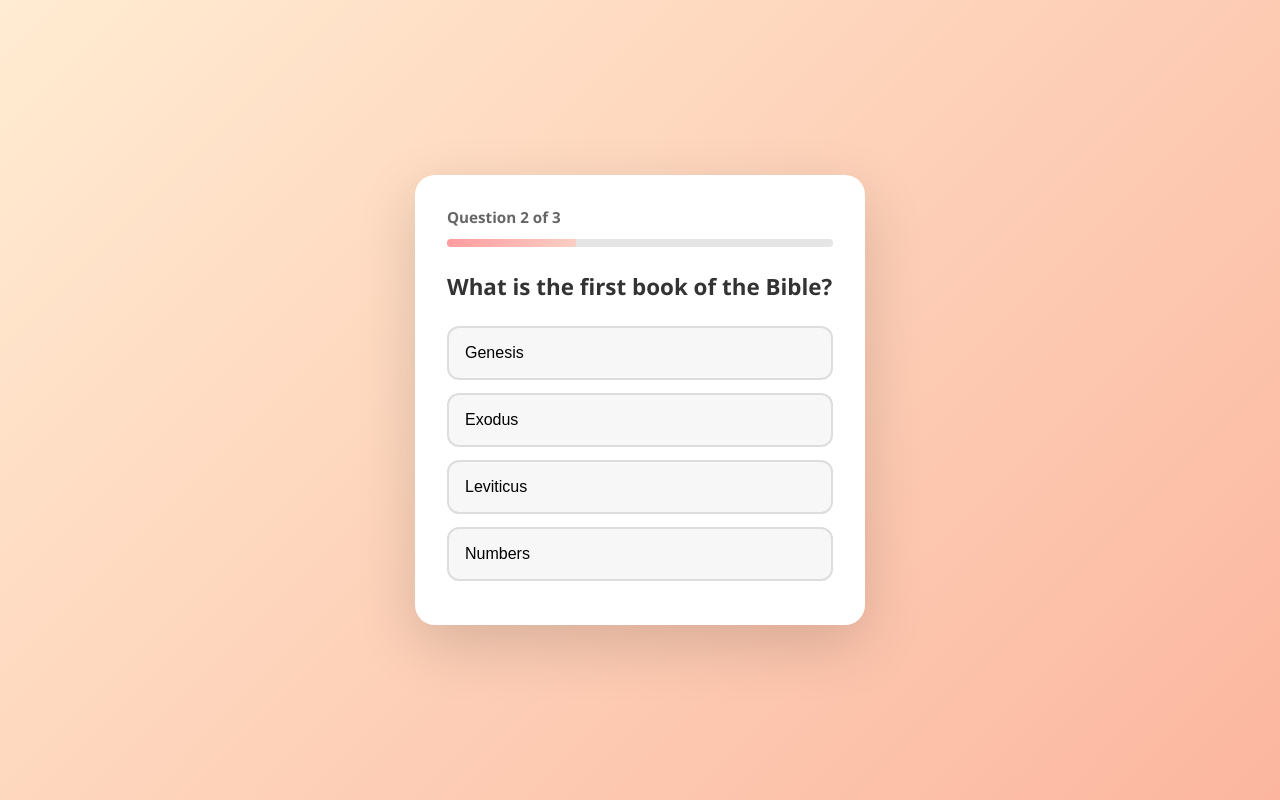
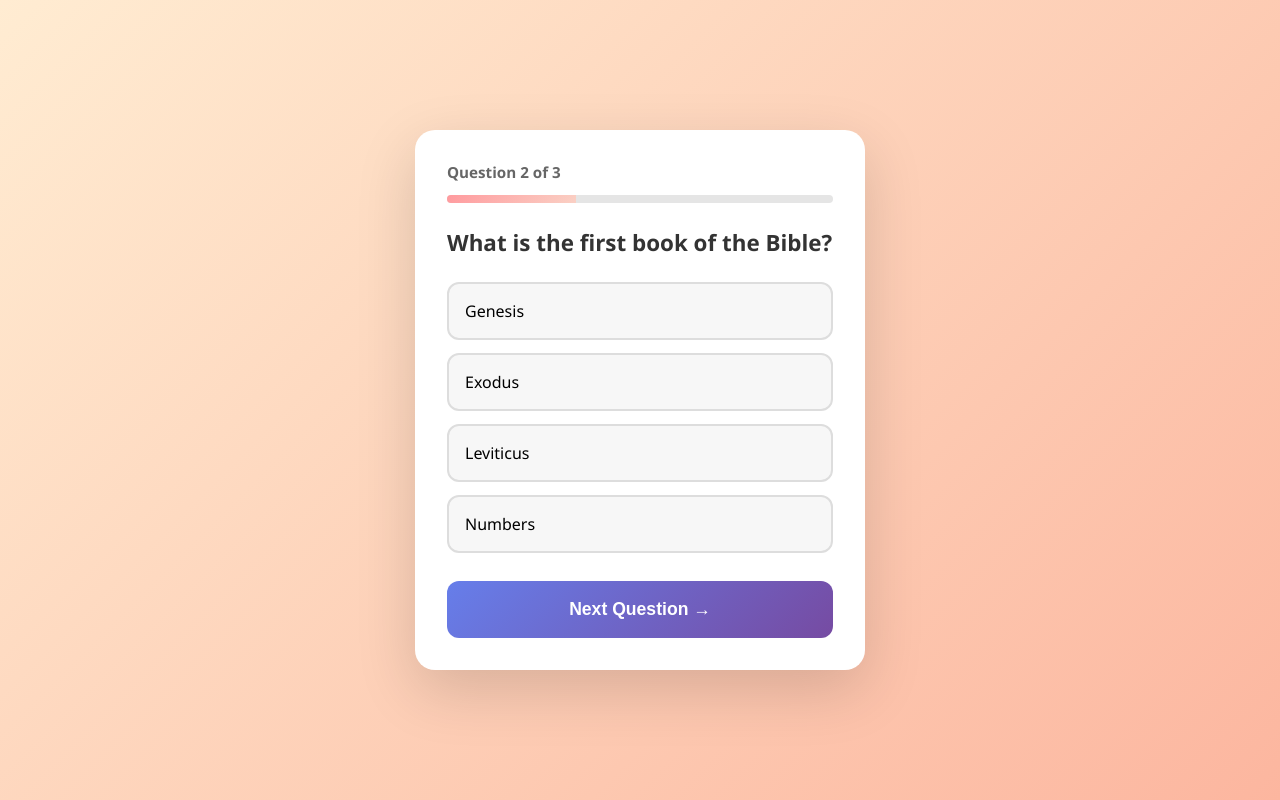
Before and after one commit to georgepol1023/Quiz, a Flask app: page /quiz in a window 1280 px wide. Run offline with Flask 3, Linux system fonts and the light colour scheme; the visitor is signed in with stand-in values (Sample User, id 1).

Commit message:
Refactor quiz options to use radio buttons

```diff
--- a/templates/quiz.html
+++ b/templates/quiz.html
@@ -60,9 +60,15 @@
     color: #333;
   }
 
-  button.opt-label {
+  input[type="radio"] {
+    position: absolute;
+    opacity: 0;
+    width: 0;
+    height: 0;
+  }
+
+  .opt-label {
     display: block;
-    width: 100%;
     padding: 1rem;
     background: #f7f7f7;
     border-radius: 12px;
@@ -71,17 +77,22 @@
     cursor: pointer;
     transition: .25s;
     font-size: 1rem;
-    text-align: left;
+    position: relative;
   }
 
-  button.opt-label:hover {
+  .opt-label:hover {
     border-color: #667eea;
     background: #eef0ff;
     transform: scale(1.02);
   }
 
-  button.opt-label:active {
-    transform: scale(0.98);
+  input[type="radio"]:checked + span {
+    background: #667eea;
+    color: white;
+  }
+
+  .opt-label span {
+    display: block;
   }
 
   button.submit-btn {
@@ -102,7 +113,6 @@
     transform: translateY(-2px);
     box-shadow: 0 10px 25px rgba(102,126,234,.4);
   }
-
 </style>
 </head>
 
@@ -119,10 +129,15 @@
 
   <form method="POST">
     {% for opt in question.options %}
-      <button type="submit" name="answer" value="{{ opt }}" class="opt-label">
-        {{ opt }}
-      </button>
+      <label class="opt-label">
+        <input type="radio" name="answer" value="{{ opt }}" required>
+        <span>{{ opt }}</span>
+      </label>
     {% endfor %}
+
+    <button type="submit" class="submit-btn">
+      {% if question_num == total %}Finish ✅{% else %}Next Question →{% endif %}
+    </button>
   </form>
 </div>
 
```
